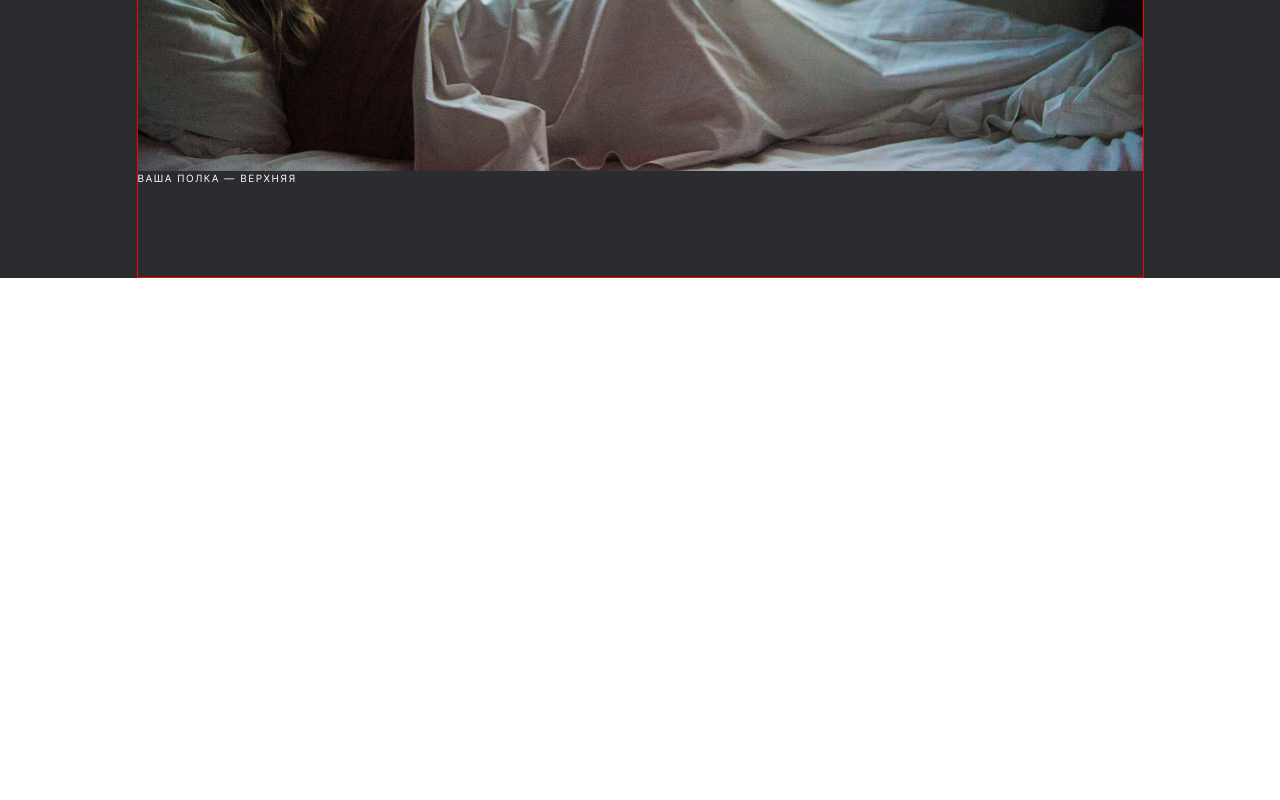
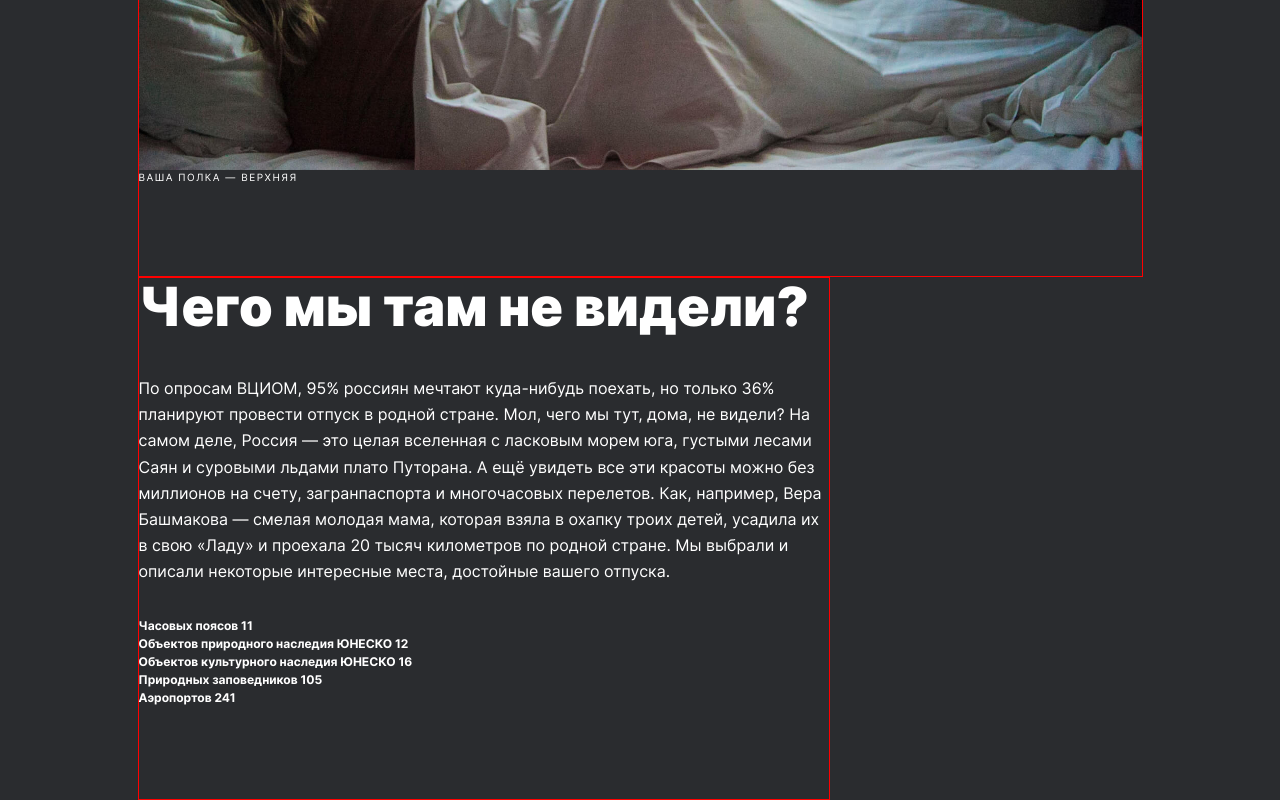
Before and after one commit to detero23/russian-travel, a plain HTML site: page index.html in a window 1280 px wide. Shown: the part 882-1682 px from the top of the page. Before the commit the page ends 1160 px from the top, so only its background shows below. Drawn offline with Linux system fonts and the light colour scheme.

Commit message:
Intro complete

```diff
--- a/blocks/content/content.css
+++ b/blocks/content/content.css
@@ -1,3 +1,5 @@
 .content {
-  font-family: 'Inter', Arial, Helvetica, sans-serif;
+  padding: 0;
+  margin: 0 auto;
+  max-width: 1005px;
 }
--- /dev/null
+++ b/blocks/intro/__list-element/intro__list-element.css
@@ -0,0 +1,5 @@
+.intro__list-element {
+  font-weight: 700;
+  font-size: 12px;
+  line-height: 1.5;
+}
--- /dev/null
+++ b/blocks/intro/__list/intro__list.css
@@ -0,0 +1,5 @@
+.intro__list {
+  margin: 0;
+  padding: 0;
+  list-style: none;
+}
--- /dev/null
+++ b/blocks/intro/__text/intro__text.css
@@ -0,0 +1,7 @@
+.intro__text {
+  margin: 0;
+  padding: 0 0 33px 0;
+  font-weight: 400;
+  font-size: 16px;
+  line-height: 1.63;
+}
--- /dev/null
+++ b/blocks/intro/__title/intro__title.css
@@ -0,0 +1,7 @@
+.intro__title {
+  margin: 0;
+  padding: 0 0 40px 0;
+  font-weight: 900;
+  font-size: 54px;
+  line-height: 1.07;
+}
--- /dev/null
+++ b/blocks/intro/intro.css
@@ -0,0 +1,6 @@
+.intro {
+  border: 1px solid red;
+  margin: 0;
+  padding: 0 0 92px 0;
+  max-width: 690px;
+}
--- a/blocks/lead/__caption/lead__caption.css
+++ b/blocks/lead/__caption/lead__caption.css
@@ -2,11 +2,9 @@
   margin: 0;
   padding: 8 0 0 0;
   align-self: flex-start;
-  font-style: normal;
   font-weight: 400;
   font-size: 10px;
-  line-height: 14px;
+  line-height: 1.4;
   letter-spacing: 1.5px;
   text-transform: uppercase;
-  color: #FFFFFF;
 }
--- a/blocks/lead/__image/lead__image.css
+++ b/blocks/lead/__image/lead__image.css
@@ -1,4 +1,3 @@
 .lead__image {
   width: 100%;
-  max-width: 1005px;
 }
--- a/blocks/lead/__subtitle/lead__subtitle.css
+++ b/blocks/lead/__subtitle/lead__subtitle.css
@@ -2,10 +2,8 @@
   margin: 0;
   padding: 0 0 64px 0;
   max-width: 640px;
-  font-style: normal;
   font-weight: 400;
   font-size: 30px;
-  line-height: 36px;
+  line-height: 1.2;
   text-align: center;
-  color: #FFFFFF;
 }
--- a/blocks/lead/__title/lead__title.css
+++ b/blocks/lead/__title/lead__title.css
@@ -1,11 +1,9 @@
 .lead__title {
   margin: 0;
   padding: 0 0 32px 0;
-  font-style: normal;
+  max-width: 720px;
   font-weight: 900;
   font-size: 96px;
-  line-height: 100px;
+  line-height: 1.04;
   text-align: center;
-  color: #FFFFFF;
-  max-width: 720px;
 }
--- a/blocks/page/page.css
+++ b/blocks/page/page.css
@@ -1,5 +1,8 @@
 .page {
   background-color: #2A2C2F;
   margin: 0;
+  font-family: 'Inter', Arial, Helvetica, sans-serif;
+  font-style: normal;
+  color: #fff;
   padding: 0 48px;
 }
--- a/index.html
+++ b/index.html
@@ -14,12 +14,24 @@
       </header>
 
       <main class="content">
-        <div class="lead">
+        <section class="lead">
           <h1 class="lead__title">Путешествия по России</h1>
           <p class="lead__subtitle">Настоящая страна не в выпусках новостей, а здесь.</p>
           <img src="./images/lead-polka.jpg" alt="Фото полки с маршрутом" class="lead__image">
           <p class="lead__caption">ваша полка — верхняя</p>
-        </div>
+        </section>
+
+        <section class="intro">
+          <h2 class="intro__title">Чего мы там не видели?</h2>
+          <article class="intro__text">По опросам ВЦИОМ, 95% россиян мечтают куда-нибудь поехать, но только 36% планируют провести отпуск в родной стране. Мол, чего мы тут, дома, не видели? На самом деле, Россия — это целая вселенная с ласковым морем юга, густыми лесами Саян и суровыми льдами плато Путорана. А ещё увидеть все эти красоты можно без миллионов на счету, загранпаспорта и многочасовых перелетов. Как, например, Вера Башмакова — смелая молодая мама, которая взяла в охапку троих детей, усадила их в свою «Ладу» и проехала 20 тысяч километров по родной стране. Мы выбрали и описали некоторые интересные места, достойные вашего отпуска.</article>
+          <ul class="intro__list">
+            <li class="intro__list-element">Часовых поясов 11</li>
+            <li class="intro__list-element">Объектов природного наследия ЮНЕСКО 12</li>
+            <li class="intro__list-element">Объектов культурного наследия ЮНЕСКО 16</li>
+            <li class="intro__list-element">Природных заповедников 105</li>
+            <li class="intro__list-element">Аэропортов 241</li>
+          </ul>
+        </section>
       </main>
 
       <footer class="footer">
--- a/pages/index.css
+++ b/pages/index.css
@@ -11,4 +11,10 @@
 @import url(../blocks/lead/__image/lead__image.css);
 @import url(../blocks/lead/__caption/lead__caption.css);
 
+@import url(../blocks/intro/intro.css);
+@import url(../blocks/intro/__title/intro__title.css);
+@import url(../blocks/intro/__text/intro__text.css);
+@import url(../blocks/intro/__list/intro__list.css);
+@import url(../blocks/intro/__list-element/intro__list-element.css);
+
 @import url(../blocks/footer/footer.css);
```
